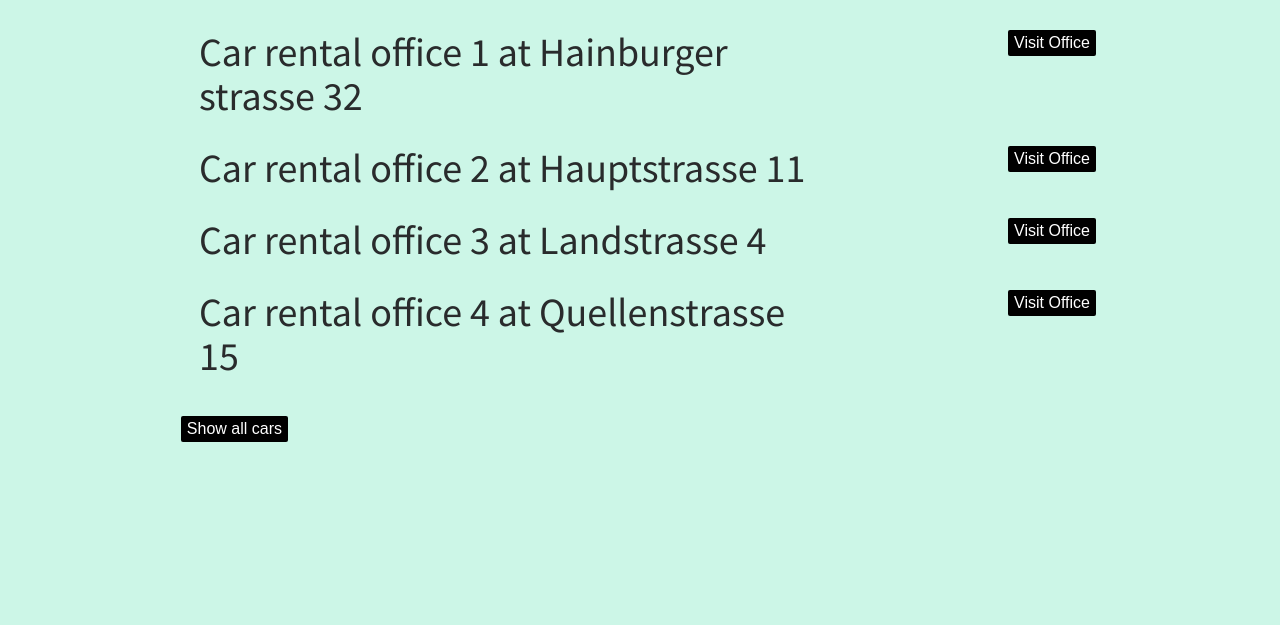
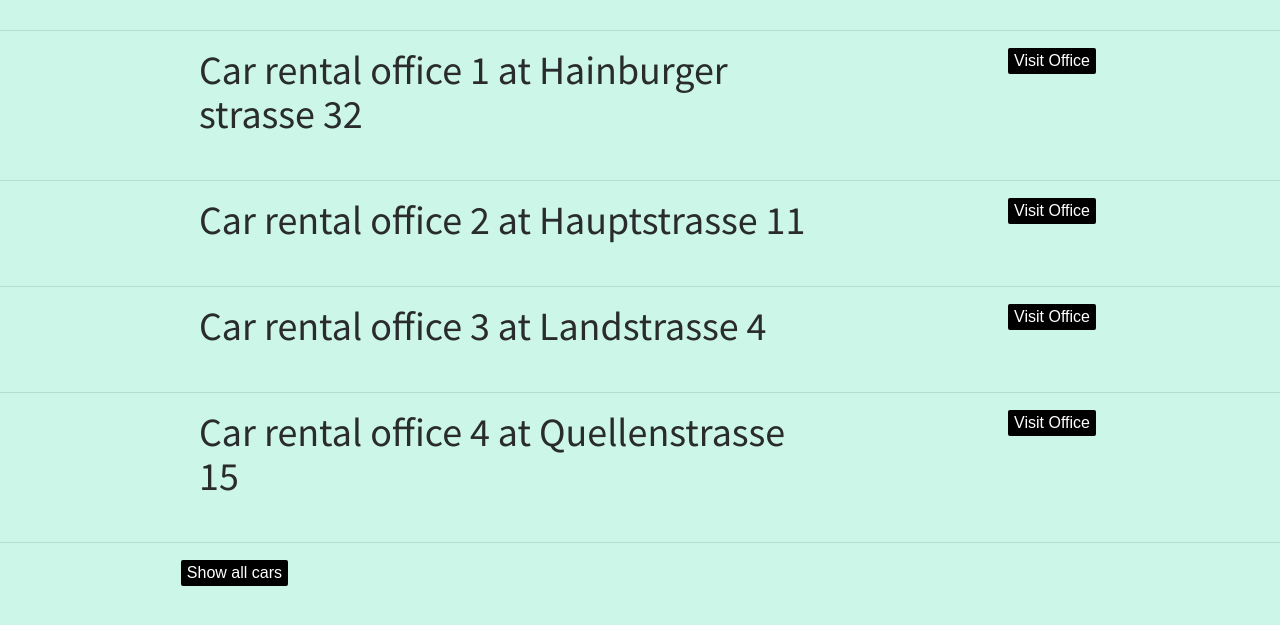
Before and after one commit to yazalka/Yazan-Al-Kassir-FSWD30-CodeReview11, a PHP site: page /office_list.php in a window 1280 px wide. Shown: the part 68-693 px from the top of the page. Run offline with PHP 8.4, Linux system fonts and the light colour scheme; a user stored in the database is signed in; data comes from the database, SQL or seed files in the repository; some libraries are stand-ins or nearby versions.

Commit message:
bug fixes

```diff
--- a/office_list.php
+++ b/office_list.php
@@ -44,6 +44,7 @@
 	while($row = mysqli_fetch_array($result, MYSQLI_ASSOC)) {
 
 ?>
+	<hr>
 	<div class="row">
 	<h1 class="col-lg-6 col-md-8 col-sm-8 col-9"> <?= $row['name'] ?> at <?= $row["address"] ?> </h1>
 	<form action='cars_list.php' method='post'>
@@ -53,6 +54,7 @@
 	</form>
 	</div>
 
+
 <?php
 
 	}
@@ -60,6 +62,7 @@
 	mysqli_close($conn);
 
 ?>
+<hr>
 			<div class="col-lg-3" id="allcarsalign">
 				<form action="cars_list.php" method="post" accept-charset="utf-8">
 					<input id="allcars" type="submit" name="" value="Show all cars">
--- a/office_listStyle.css
+++ b/office_listStyle.css
@@ -84,3 +84,7 @@ input {
      margin: 0 auto;
      justify-content: space-evenly;
 }
+
+hr {
+    height: 1px;
+}
```
Also changed, not shown: cars_locationStyle.css (line endings or trailing spaces).
